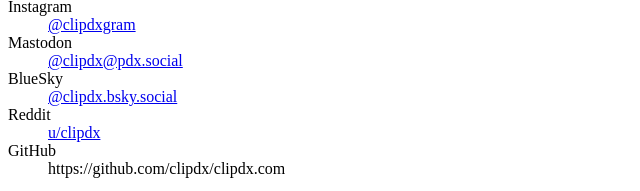
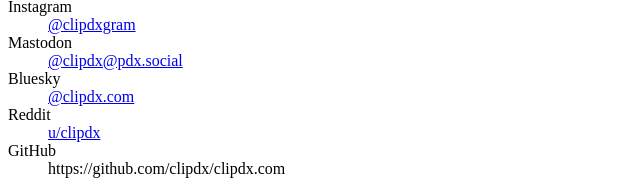
Before and after one commit to clipdx/clipdx.com, a website: page web/entries/index.html in a window 1280 px wide. Shown: the part 755-946 px from the top of the page, 0-640 px from the left. Drawn offline with Linux system fonts and the light colour scheme.

Commit message:
Update bluesky

```diff
--- a/web/entries/index.html
+++ b/web/entries/index.html
@@ -46,10 +46,10 @@
       <dd><a href="http://instagram.com/clipdxgram">@clipdxgram</a></dd>
       <dt>Mastodon</dt>
       <dd><a href="https://pdx.social/@clipdx">@clipdx@pdx.social</a></dd>
-      <dt>BlueSky</dt>
+      <dt>Bluesky</dt>
       <dd>
-        <a href="https://bsky.app/profile/clipdx.bsky.social"
-          >@clipdx.bsky.social</a
+        <a href="https://bsky.app/profile/did:plc:72wibnq3bdpc3u2eeqgunurg"
+          >@clipdx.com</a
         >
       </dd>
       <dt>Reddit</dt>
```
